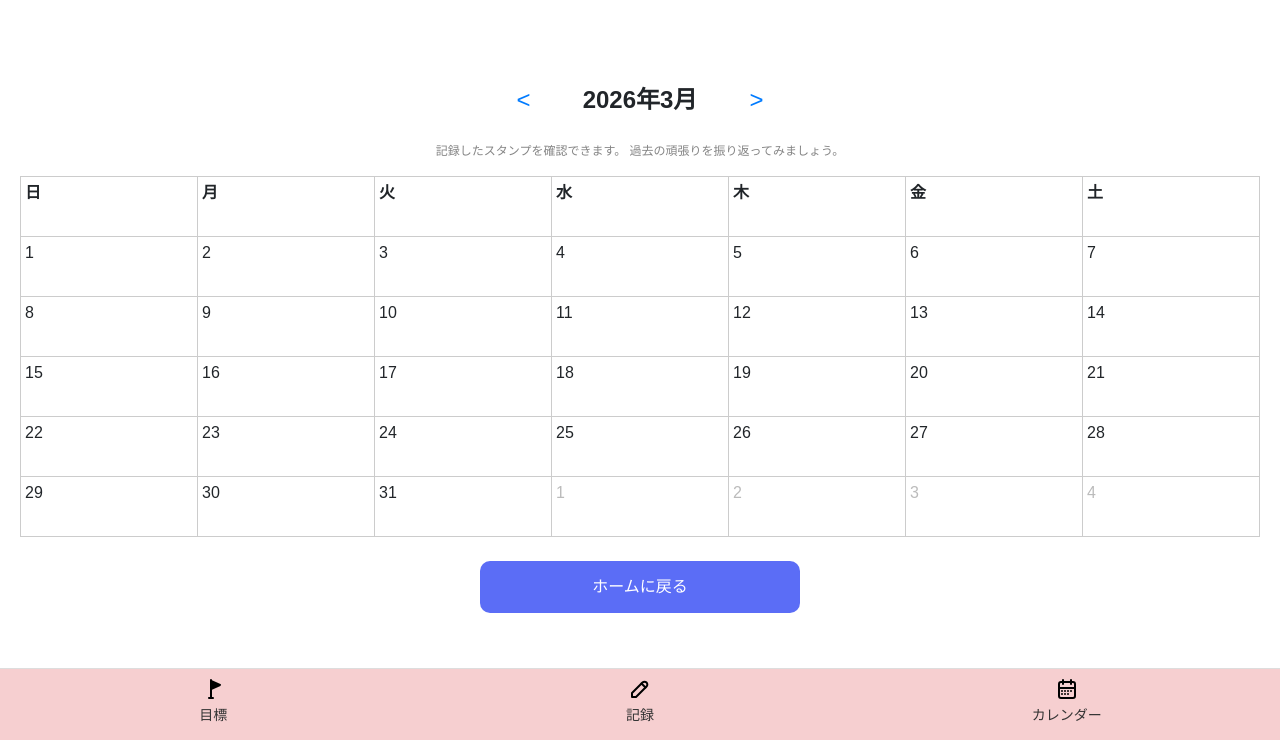
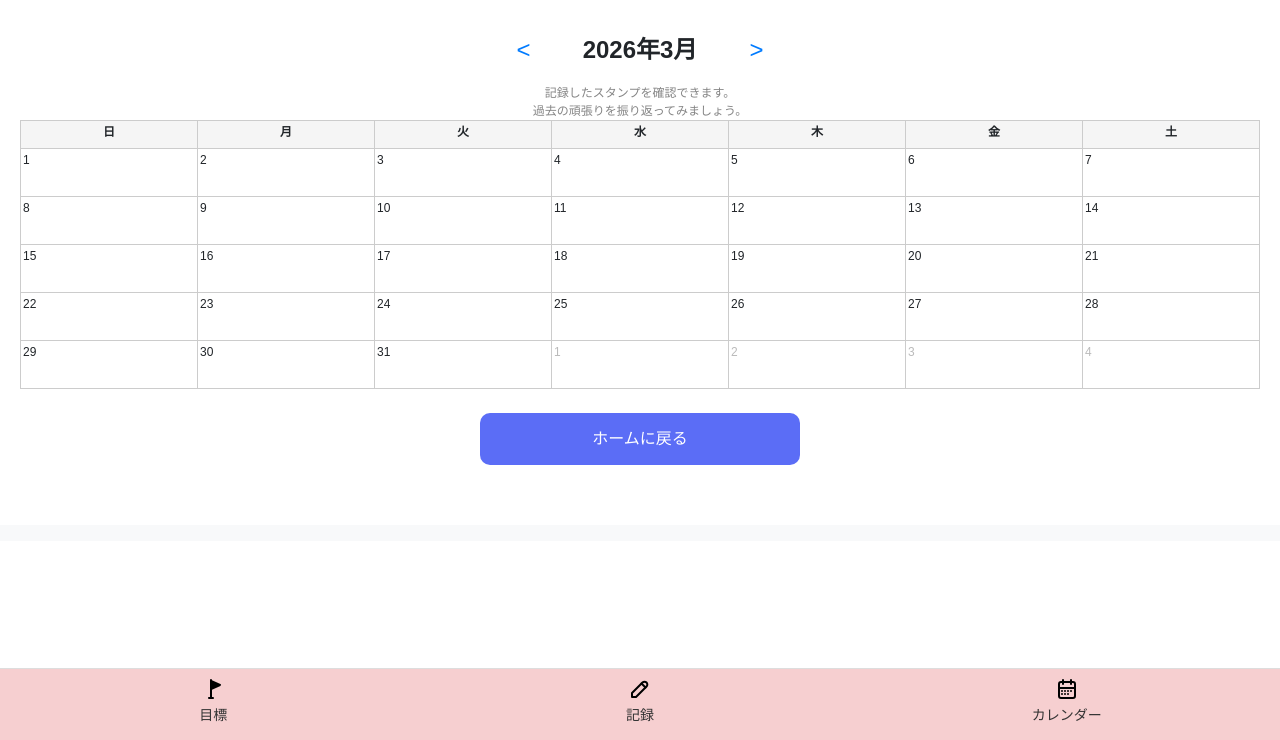
Before and after one commit to sa06mnaa-creator/study--diary, a Django app: page /accounts/calendar/2026/3/ in a window 1280 px wide. Shown: the part 60-800 px from the top of the page. Run offline with Django 5.2, Linux system fonts and the light colour scheme; the visitor is signed in with stand-in values (Sample User, id 1); data comes from the database, SQL or seed files in the repository; data that the repository does not hold is empty.

Commit message:
20260409

```diff
--- a/app/forms.py
+++ b/app/forms.py
@@ -142,14 +142,6 @@ class GoalForm(forms.ModelForm):
         }
 
 
-
-    def clean_date(self):
-        goal_date = self.cleaned_data.get("date")
-        if goal_date and goal_date > date.today():
-            raise forms.ValidationError("未来の日付は選べません。今日までの日付を選んでください。")
-
-        return goal_date
-
     def clean(self):
         cleaned_data = super().clean()
         page_start = cleaned_data.get("page_start")
--- a/app/static/css/style.css
+++ b/app/static/css/style.css
@@ -395,7 +395,7 @@ body{
 }
 .goal-grid{
      display: grid;
-     grid-template-columns: repeat(auto-fill, minmax(120px, 1fr));
+     grid-template-columns: 1fr 1fr;
      gap: 12px;
 
 }
@@ -403,6 +403,11 @@ body{
      border: 2px solid #999;
      padding: 10px;
      border-radius: 6px;
+     box-sizing: border-box;
+     width: 100%;
+     text-decoration: none;
+     color: #000;
+     display: block;
 }
 .goal-subject{
      background: #fff176;
@@ -439,7 +444,7 @@ body{
      justify-content: center;
      align-items: center !important;
      gap: 16px !important;
-     margin-bottom: 8px;
+     margin-top: -50px;
      position: relative;
      z-index: 10;
 }
@@ -463,15 +468,19 @@ body{
 .calendar-table th,
 .calendar-table td{
     border: 1px solid #ccc;
-    width: 45px;
-    height: 60px;
+    width: 40px;
+    height: 48px;
     vertical-align: top;
-    padding: 4px;
+    padding: 2px;
+    font-size: 12px;
 }
 
-.calenda-table th{
+.calendar-table th{
     text-align: center;
-    background: "f5f5f5";
+    background: #f5f5f5;
+    height: 28px;
+    font-size: 12px;
+    padding: 2px 0;
 }
 .other-month{
     color: #bbb;
--- a/app/templates/accounts/calendar.html
+++ b/app/templates/accounts/calendar.html
@@ -6,25 +6,32 @@
 <div class="calendar-page">
 <div class="calendar-container">
 
-  <div class="calendar-header">
+  <div class="calendar-header" style="margin-top: -50px!important;" >
     <a href="{% url 'accounts:calendar_view' prev_year prev_month %}" class="month-nav">&lt;</a>
     <span class="calendar-title">{{ year }}年{{ month }}月</span>
     <a href="{% url 'accounts:calendar_view' next_year next_month %}" class="month-nav">&gt;</a>
   </div>
 
-  <p class="form-hint">
-      記録したスタンプを確認できます。
+  <div class="form-hint" style="tect-align: center;">
+      <p>
+      記録したスタンプを確認できます。<br>
       過去の頑張りを振り返ってみましょう。
-  </p>
-  <table class="calendar-table">
+      </p>
+  </div>
+  <table class="calendar-table" style="border-collapse: collapse; width: 100%;">
    <tr>
-    <th>日</th><th>月</th><th>火</th><th>水</th>
-    <th>木</th><th>金</th><th>土</th>
+    <th style="width: 40px; height: 28px; font-size: 12px; padding:2px 0; text-align: center; background: #f5f5f5;">日</th>
+    <th style="width: 40px; height: 28px; font-size: 12px; padding:2px 0; text-align: center; background: #f5f5f5;">月</th>
+    <th style="width: 40px; height: 28px; font-size: 12px; padding:2px 0; text-align: center; background: #f5f5f5;">火</th>
+    <th style="width: 40px; height: 28px; font-size: 12px; padding:2px 0; text-align: center; background: #f5f5f5;">水</th>
+    <th style="width: 40px; height: 28px; font-size: 12px; padding:2px 0; text-align: center; background: #f5f5f5;">木</th>
+    <th style="width: 40px; height: 28px; font-size: 12px; padding:2px 0; text-align: center; background: #f5f5f5;">金</th>
+    <th style="width: 40px; height: 28px; font-size: 12px; padding:2px 0; text-align: center; background: #f5f5f5;">土</th>
    </tr>
 {% for week in month_days %}
 <tr>
     {% for day in week %}
-    <td class="calendar-day {% if day.month != month %}other-month{% endif %}" style="width:45px; height:60px;">
+    <td class="calendar-day {% if day.month != month %}other-month{% endif %}" style="width:40px; height:48px; font-size: 12px; padding: 2px;">
         {{ day.day }}
         {% if day in goals_dict %}
           {% for goal in goals_dict|dict_get:day %}
--- a/app/templates/accounts/regist.html
+++ b/app/templates/accounts/regist.html
@@ -2,7 +2,8 @@
 {% block content %}
 
 <div class="auth-form-wrapper"
-     style="display: block;  margin-top: 0; padding-top: 10px;>
+     style="display: block;  margin-top: 0; padding: 20px 16px 0; box-sizing: border-box;">
+    <h2 class="page-title">Study diary</h2>
   <form method="POST" class="auth-form" novalidate>
     {% csrf_token %}
 
@@ -79,7 +80,7 @@
          border-radius: 10px;
          text-align: center;
          font-weight: normal;
-         margin-top: 12px;
+         margin-top: 12px;"
          value="登録">
 </form>
 </div>
--- a/app/views.py
+++ b/app/views.py
@@ -37,7 +37,7 @@ def home(request):
 
     profile, _ = Profile.objects.get_or_create(user=request.user)
 
-    has_goals = Goal.objects.filter(user=request.user).exists()
+    has_goals = Goal.objects.filter(user=request.user, date=selected_date).exists()
 
     return render(request, "accounts/home.html",{
         "profile": profile,
@@ -206,6 +206,7 @@ def study_record(request, goal_id):
 
     today = timezone.localdate()
 
+
     q = request.GET.get("date")
     selected_date = parse_date(q) if q else timezone.localdate()
     if selected_date is None:
@@ -214,6 +215,15 @@ def study_record(request, goal_id):
     if selected_date > today:
        messages.error(request, "未来の日付では記録できません。")
        return redirect("accounts:study_record",goal_id=goal.id)
+    already_recorded = StudyRecord.objects.filter(
+        user=request.user,
+        goal=goal
+    ).exists()
+
+    if already_recorded:
+        messages.error(request, "この目標はすでに記録済みです。")
+        return redirect("accounts:home")
+
 
     if request.method == "POST":
         action = request.POST.get("action")
@@ -382,6 +392,11 @@ def record_create(request, goal_id):
 
 @login_required
 def record_top(request):
+    q = request.GET.get("date")
+    selected_date = parse_date(q) if q else timezone.localdate()
+
+    if selected_date is None:
+        selected_date = timezone.localdate()
 
     recorded_goals = StudyRecord.objects.filter(
         user=request.user
@@ -396,7 +411,8 @@ def record_top(request):
     return render(
         request,
         "accounts/record_top.html",
-        {"goals": goals}
+        {"goals": goals,
+         "selected_date": selected_date,}
     )
 
 @login_required
```
Also changed, not shown: app/templates/accounts/goal_form.html (+7 -0 lines), app/templates/accounts/home.html (+13 -4 lines), app/templates/accounts/icon_change.html (+4 -7 lines), app/templates/accounts/profile_edit.html (+8 -4 lines), app/templates/accounts/record_top.html (+16 -11 lines).
